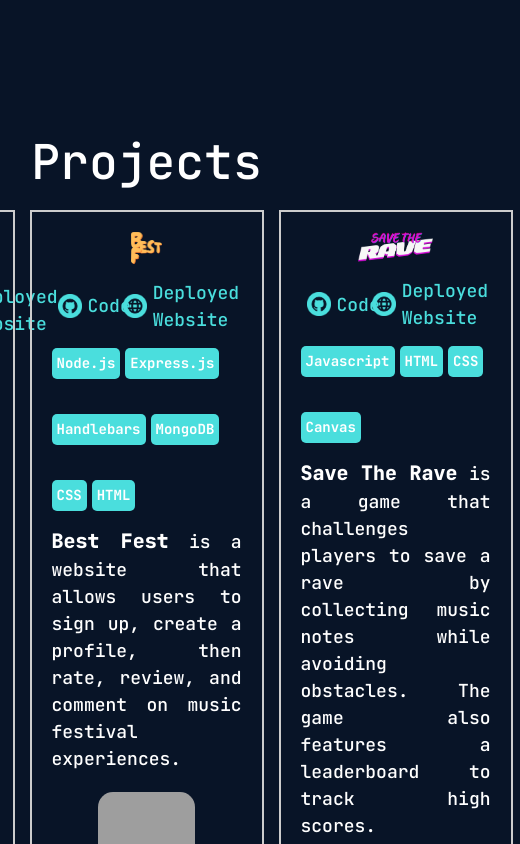
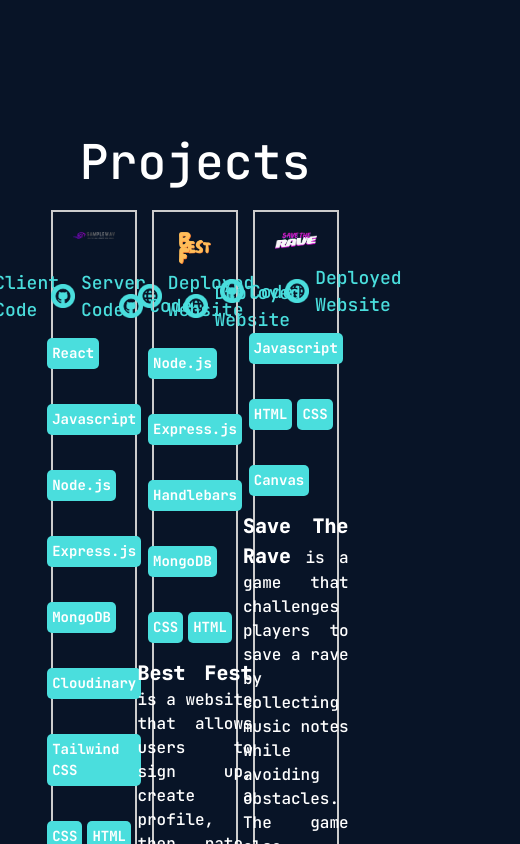
Before and after one commit to brodiekime21/portfolio, a React (Create React App) app: page / in a window 390 px wide. Shown: the part 5560-6404 px from the top of the page, 520 px wide, since content can reach past the window. Built offline with nearby package versions, Linux system fonts and the light colour scheme; grey boxes are pictures that could not be loaded.

Commit message:
done just need to make mobile

```diff
--- a/src/index.css
+++ b/src/index.css
@@ -19,6 +19,12 @@ body {
   -ms-overflow-style: none;
   scrollbar-width: none;
   overflow: auto;
+}
+
+#home,
+#about,
+#projects {
+  min-height: 800px;
 }
 
 ::selection {
@@ -287,7 +293,6 @@ h1 {
 .projects{
   display: flex;
   flex-direction: column;
-  justify-content: center;
   align-items: center;
   width: 70vw;
 }
@@ -377,11 +382,11 @@ em {
   margin-bottom: 20px;
 }
 
-#home,
-#about,
-#projects {
-  min-height: 800px;
+#projects{
+  display: flex;
+  justify-content: center;
 }
+
 
 /* !!!CONTACT CSS STYLING!!!!!!!!!!!!!!!!!!!!!!!!!!!!!!!!!!!!!!!!!!!!!!!!!!!!!!!!!!!!!!!!!!!!!!!!!! */
 
@@ -466,8 +471,8 @@ em {
   padding: 20px;
   margin-left: 7.5px;
   margin-right: 7.5px;
-  font-size: 18px;
-  width: 60vw;
+  font-size: 16px;
+  width: 22vw;
 }
 
 #best-fest {
@@ -479,8 +484,8 @@ em {
   padding: 20px;
   margin-left: 7.5px;
   margin-right: 7.5px;
-  font-size: 18px;
-  width: 60vw;
+  font-size: 16px;
+  width: 22vw;
 }
 
 #save-the-rave{
@@ -492,8 +497,8 @@ em {
   padding: 20px;
   margin-left: 7.5px;
   margin-right: 7.5px;
-  font-size: 18px;
-  width: 60vw;
+  font-size: 16px;
+  width: 22vw;
 }
 
 .hamburger {
```
